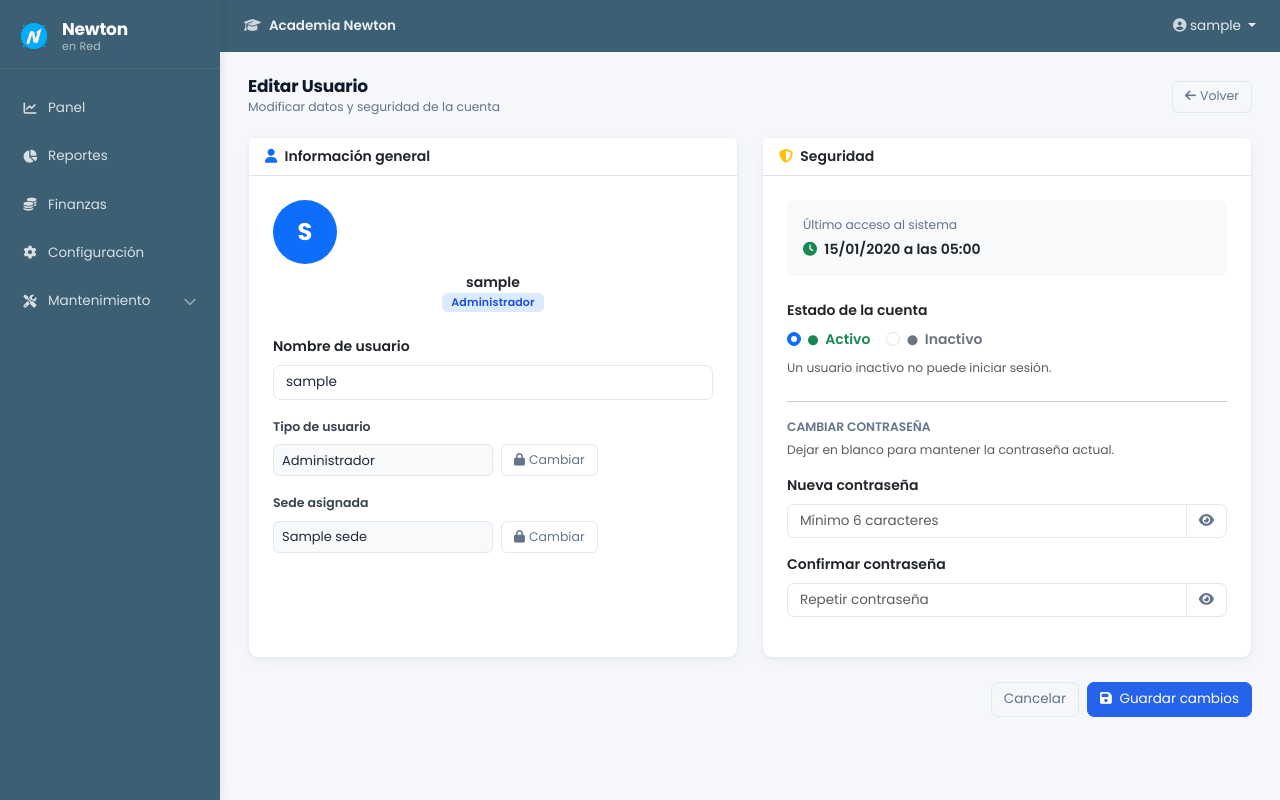
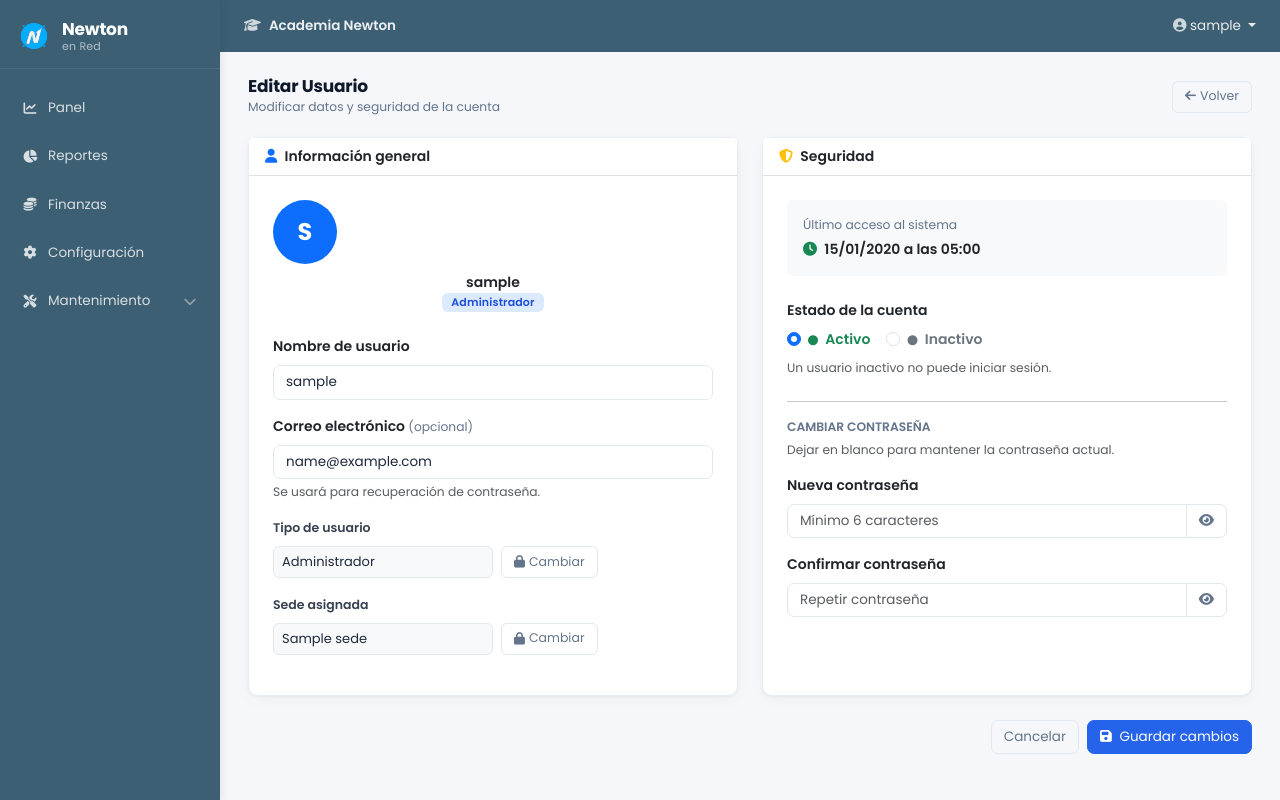
Before and after one commit to fernandezmontesalexis-cloud/Academia-Newton, a Django app: page /panel/usuarios/editar/1/ in a window 1280 px wide. Run offline with Django 5.2, Linux system fonts and the light colour scheme; a user stored in the database is signed in; tables that the repository leaves empty hold one stand-in row (values such as "Sample post"); some libraries are stand-ins or nearby versions.

Commit message:
correcion de errores

```diff
--- a/config/settings.py
+++ b/config/settings.py
@@ -23,9 +23,9 @@ BASE_DIR = Path(__file__).resolve().parent.parent
 SECRET_KEY = 'django-insecure-(ch@qzs9zw9v9&t^_o*i$!^)q(avbs$!nmvm1@v0m&2xi74uzo'
 
 # SECURITY WARNING: don't run with debug turned on in production!
-DEBUG = False
+DEBUG = True
 
-ALLOWED_HOSTS = ['127.0.0.1', 'localhost']
+ALLOWED_HOSTS = []
 
 
 # Application definition
@@ -117,6 +117,7 @@ STATIC_URL = 'static/'
 STATICFILES_DIRS = [
     BASE_DIR / "web/static"
 ]
+STATIC_ROOT = BASE_DIR / 'staticfiles'
 
 # Configuración del tipo de ID automático para los modelos (mejora recomendada por Django)
 DEFAULT_AUTO_FIELD ='django.db.models.BigAutoField'
--- a/web/templates/403.html
+++ b/web/templates/403.html
@@ -410,7 +410,7 @@
     <div class="message">
         <h2>¡Acceso denegado!</h2>
         <p>No tienes permiso para ver esta página.</p>
-        <a href="/" class="btn-home">Volver al inicio</a>
+        <a href="/dashboard/" class="btn-home">Volver al inicio</a>
     </div>
 
 </body>
--- a/web/templates/404.html
+++ b/web/templates/404.html
@@ -410,7 +410,7 @@
     <div class="message">
         <h2>¡Página no encontrada!</h2>
         <p>La dirección que buscas no existe o fue movida a otro lugar.</p>
-        <a href="/" class="btn-home">Volver al inicio</a>
+        <a href="/dashboard/" class="btn-home">Volver al inicio</a>
     </div>
 
 </body>
--- a/web/templates/500.html
+++ b/web/templates/500.html
@@ -410,7 +410,7 @@
     <div class="message">
         <h2>¡Algo salió mal!</h2>
         <p>Ocurrió un error inesperado. Por favor, inténtalo de nuevo más tarde.</p>
-        <a href="/" class="btn-home">Volver al inicio</a>
+        <a href="/dashboard/" class="btn-home">Volver al inicio</a>
     </div>
 
 </body>
--- a/web/templates/web/administrador/usuarios/editar_usuario.html
+++ b/web/templates/web/administrador/usuarios/editar_usuario.html
@@ -47,6 +47,17 @@
                     <label class="form-label fw-semibold">Nombre de usuario</label>
                     <input type="text" name="username" class="form-control"
                            value="{{ user.username }}" required>
+                </div>
+
+                <div class="mb-3">
+                    <label class="form-label fw-semibold">
+                        Correo electrónico
+                        <span class="text-muted fw-normal small">(opcional)</span>
+                    </label>
+                    <input type="email" name="email" class="form-control"
+                           value="{{ user.email }}"
+                           placeholder="Ej: secretaria@academia.com">
+                    <div class="form-text">Se usará para recuperación de contraseña.</div>
                 </div>
 
                 <div class="mb-3">
--- a/web/views/admin_views.py
+++ b/web/views/admin_views.py
@@ -143,6 +143,7 @@ def crear_usuario(request):
     sedes = Sede.objects.filter(is_active=True)
     if request.method == "POST":
         username = request.POST.get("username", "").strip()
+        email    = request.POST.get("email", "").strip()
         password = request.POST.get("password", "")
         confirmar_password = request.POST.get("confirmar_password", "")
         tipo_usuario = request.POST.get("tipo_usuario")
@@ -151,7 +152,8 @@ def crear_usuario(request):
         def render_error(msg):
             return render(request, "web/administrador/usuarios/crear_usuario.html", {
                 "error": msg, "sedes": sedes,
-                "username": username, "tipo_usuario": tipo_usuario, "sede_id": sede_id,
+                "username": username, "email": email,
+                "tipo_usuario": tipo_usuario, "sede_id": sede_id,
             })
 
         if not username or not password:
@@ -163,7 +165,7 @@ def crear_usuario(request):
         if User.objects.filter(username=username).exists():
             return render_error("Ese nombre de usuario ya existe")
 
-        user = User.objects.create(username=username, password=make_password(password))
+        user = User.objects.create(username=username, email=email, password=make_password(password))
         Perfil.objects.create(user=user, tipo_usuario=tipo_usuario, sede_id=sede_id)
         return redirect("lista_usuarios")
 
@@ -214,6 +216,7 @@ def editar_usuario(request, id):
 
     if request.method == "POST":
         user.username = request.POST.get("username")
+        user.email    = request.POST.get("email", "").strip()
         perfil.tipo_usuario = request.POST.get("tipo_usuario")
         perfil.sede_id = request.POST.get("sede")
         user.is_active = request.POST.get("is_active") == "1"
--- a/web/views/auth_views.py
+++ b/web/views/auth_views.py
@@ -4,6 +4,9 @@ from django.contrib import messages
 from django.contrib.auth.decorators import login_required
 
 def login_view(request):
+    if request.user.is_authenticated:
+        return redirect('dashboard')
+
     if request.method == 'POST':
         username = request.POST['username']
         password = request.POST['password']
```
Also changed, not shown: web/templates/web/administrador/usuarios/crear_usuario.html (+11 -0 lines), 1 other file.
